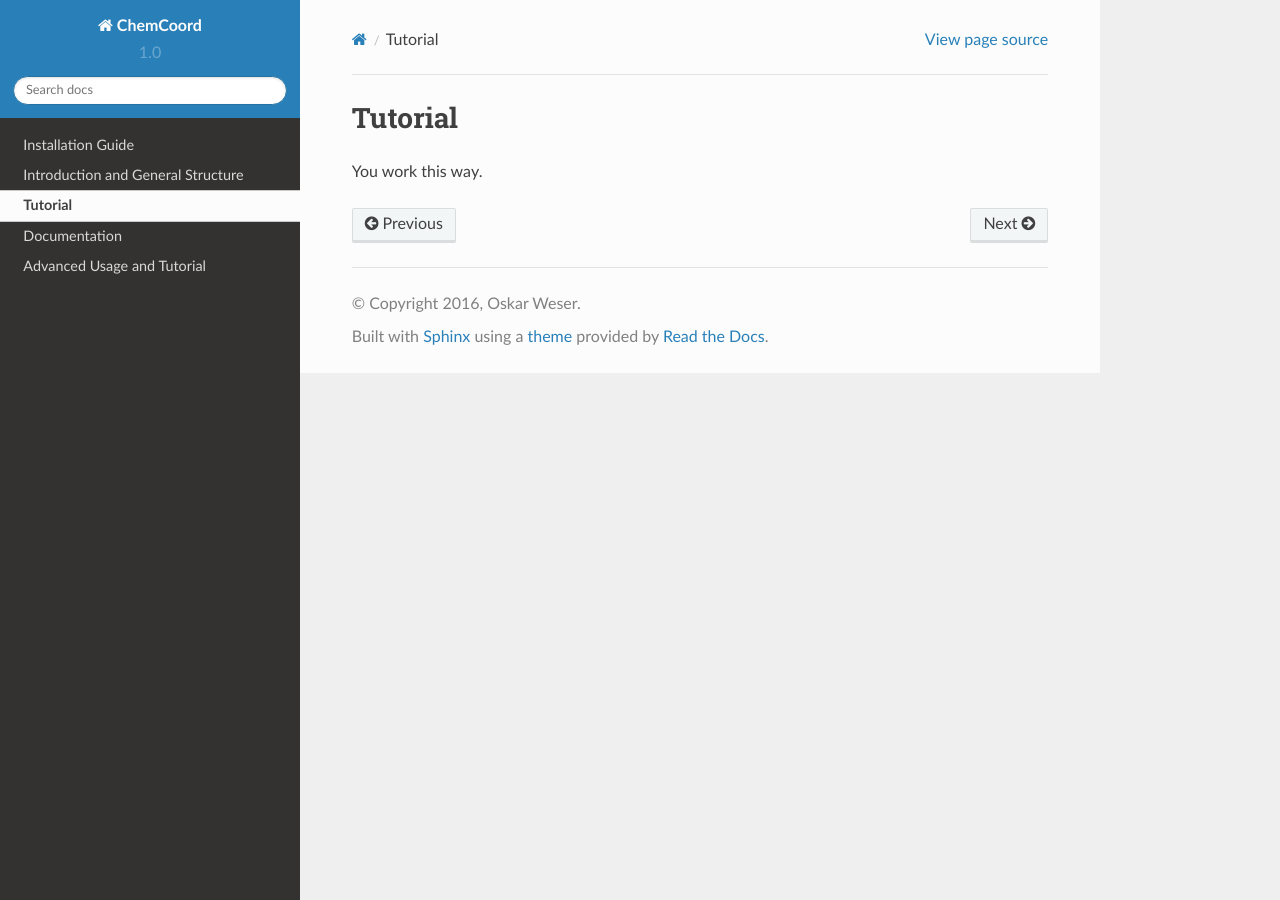
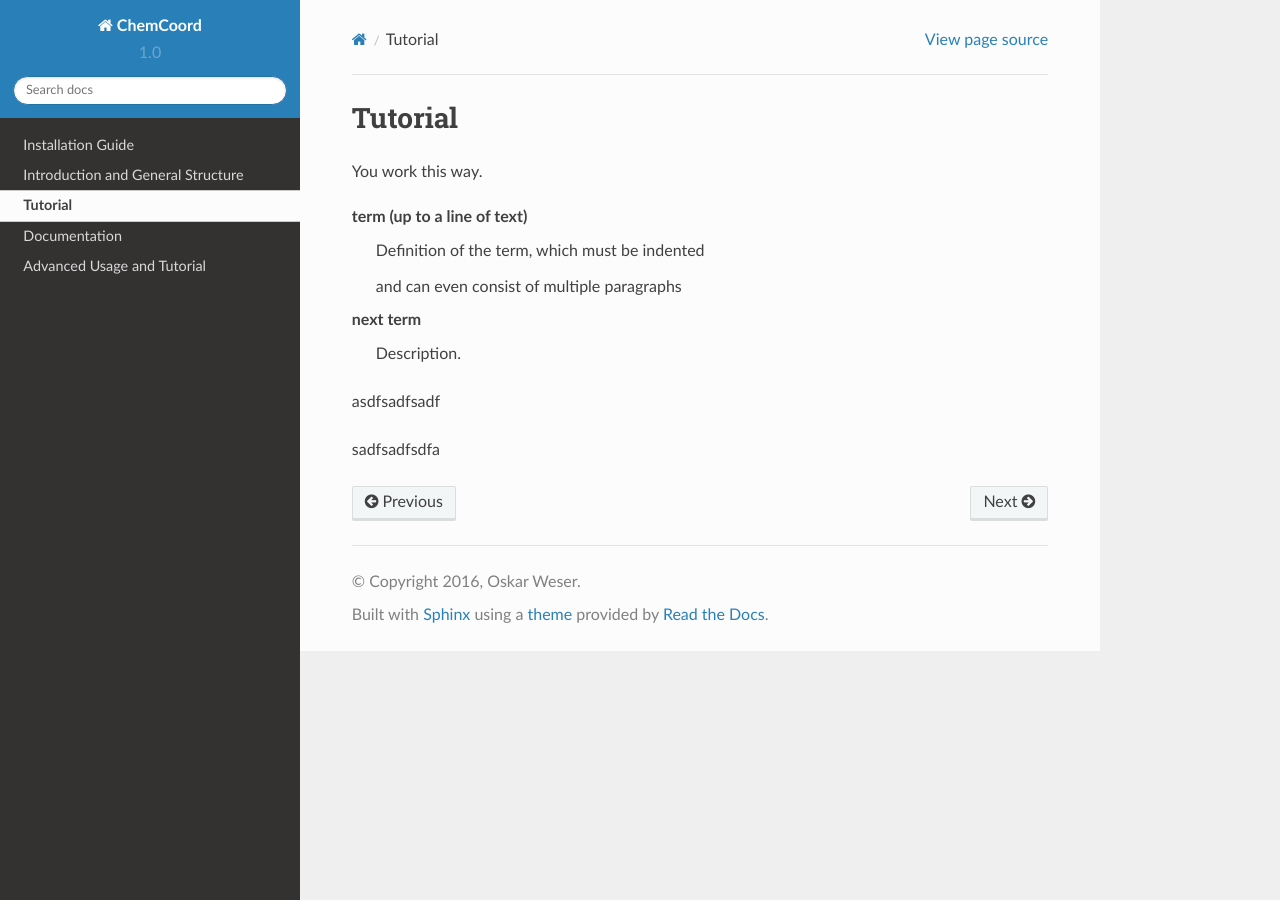
Before and after one commit to mcocdawc/chemcoord, a Sphinx documentation site: the page built from docs/source/tutorial.rst, in a window 1280 px wide. Built offline with Sphinx 7.4.7 and the Read the Docs theme 2.0.0, drawn with Linux system fonts in a browser that asks for light colours; formulas are drawn with MathJax 3.

```diff
--- a/docs/source/tutorial.rst
+++ b/docs/source/tutorial.rst
@@ -2,3 +2,15 @@
 ==================
 
 You work this way.
+
+term (up to a line of text)
+   Definition of the term, which must be indented
+
+   and can even consist of multiple paragraphs
+
+next term
+   Description.
+
+asdfsadfsadf
+
+sadfsadfsdfa
```
Also changed, not shown: 1 other file.
